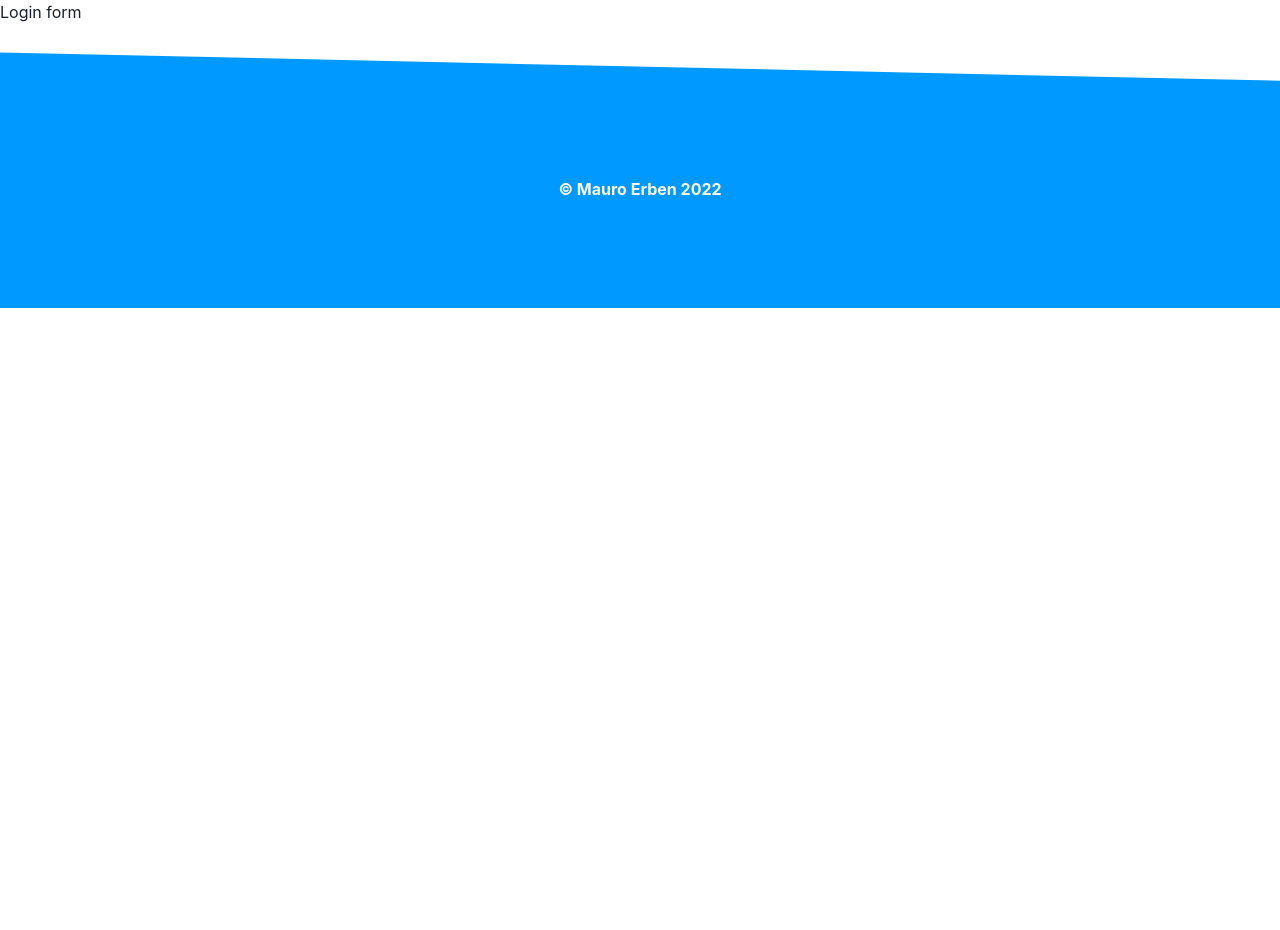
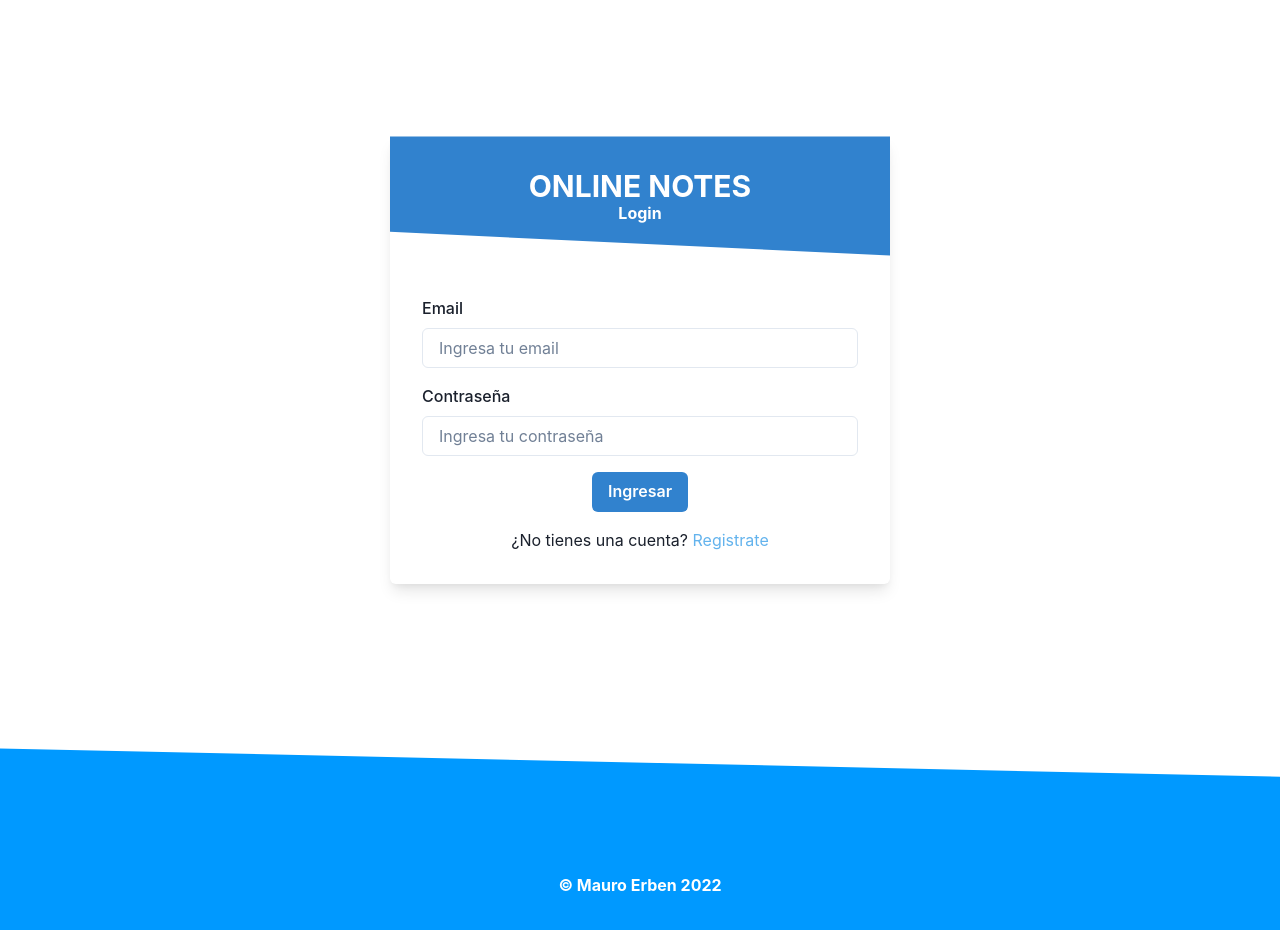
Before and after one commit to MauroErben/notes-frontend, a React (Vite) app: page /auth/login in a window 1280 px wide. Shown: the top 930 px of the page. Before the commit the page ends 800 px from the top, so only its background shows below. Built offline with nearby package versions, Linux system fonts and the light colour scheme.

Commit message:
login form added with validations

```diff
--- a/src/components/auth/loginForm.jsx
+++ b/src/components/auth/loginForm.jsx
@@ -1,11 +1,111 @@
 import React from 'react'
-import { Box, Text } from '@chakra-ui/react'
+import {
+  Stack,
+  VStack,
+  Box,
+  Heading,
+  FormControl,
+  FormLabel,
+  Input,
+  Button,
+  Text,
+  Link
+} from '@chakra-ui/react'
+import { Link as ReachLink } from 'react-router-dom'
+import { Formik } from 'formik'
+import * as Yup from 'yup'
+import InputError from './inputError'
+
+const loginSchema = Yup.object().shape({
+  email: Yup.string().email('Invalid email').required('Email is required'),
+  password: Yup.string().required('Password is required')
+})
 
 function LoginForm () {
+  const handleLogin = (values, { setSubmitting, resetForm }) => {
+    setTimeout(() => {
+      console.log(values)
+      setSubmitting(false)
+      resetForm()
+    }, 400)
+  }
+
   return (
-    <Box>
-      <Text>Login form</Text>
-    </Box>
+    <Stack
+      height='90vh'
+      justify='center'
+      align='center'
+    >
+      <Formik
+        enableReinitialize
+        initialValues={{ email: '', password: '' }}
+        validationSchema={loginSchema}
+        onSubmit={handleLogin}
+      >
+        {({ handleSubmit, handleChange, handleBlur, touched, errors, values, isSubmitting }) => (
+          <VStack
+            width={[300, 400, 500]}
+            boxShadow='lg'
+            borderRadius='md'
+          >
+            <Box
+              width='full'
+              padding={8}
+              backgroundColor='blue.500'
+              clipPath='polygon(0 0, 100% 0, 100% 100%, 0 80%)'
+              color='white'
+              textAlign='center'
+            >
+              <Heading as='h1' size='lg'>ONLINE NOTES</Heading>
+              <Heading as='h3' size='sm'>Login</Heading>
+            </Box>
+
+            <VStack
+              width='full'
+              padding={[2, 4, 6, 8]}
+              spacing={4}
+            >
+              <FormControl>
+                <FormLabel>Email</FormLabel>
+                <Input
+                  onChange={handleChange}
+                  onBlur={handleBlur}
+                  value={values.email}
+                  name='email'
+                  type='email'
+                  placeholder='Ingresa tu email'
+                />
+                {errors.email && touched.email && <InputError>{errors.email}</InputError>}
+              </FormControl>
+
+              <FormControl>
+                <FormLabel>Contraseña</FormLabel>
+                <Input
+                  onChange={handleChange}
+                  onBlur={handleBlur}
+                  value={values.password}
+                  name='password'
+                  type='password'
+                  placeholder='Ingresa tu contraseña'
+                />
+                {errors.password && touched.password && <InputError>{errors.password}</InputError>}
+              </FormControl>
+
+              {/* FOOTER */}
+              <Button
+                type='submit'
+                colorScheme='blue'
+                disabled={isSubmitting}
+                onClick={handleSubmit}
+              >
+                Ingresar
+              </Button>
+              <Text>¿No tienes una cuenta? <Link color='blue.300' as={ReachLink} to='/auth/register'>Registrate</Link></Text>
+            </VStack>
+          </VStack>
+        )}
+      </Formik>
+    </Stack>
   )
 }
 export default LoginForm
```
